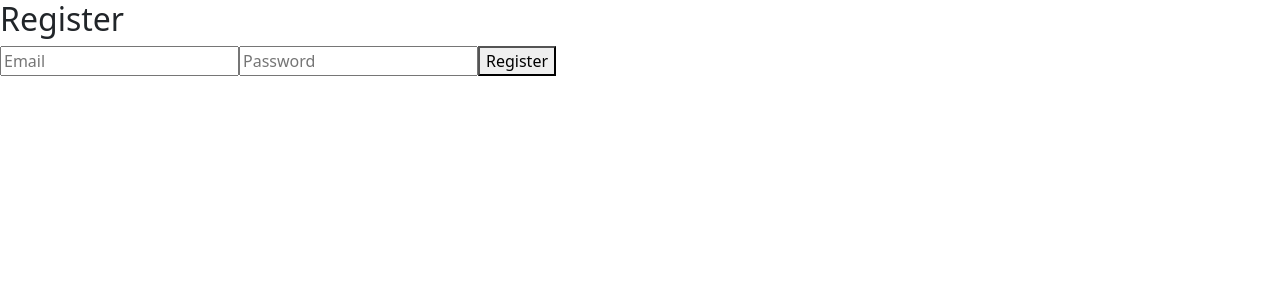
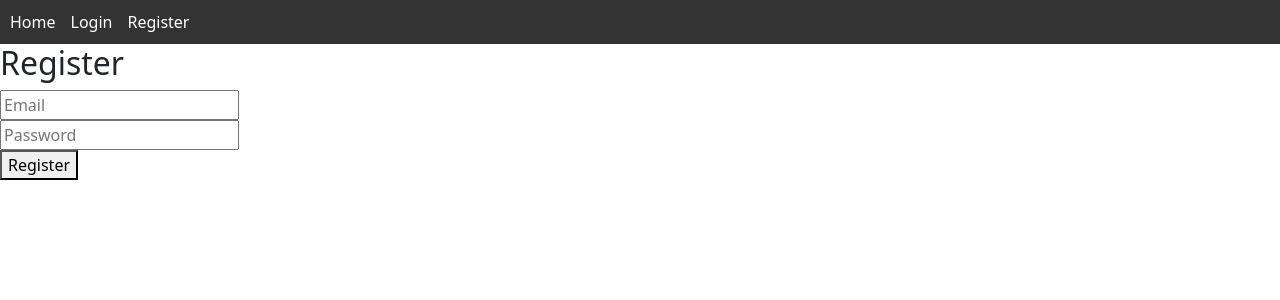
Before and after one commit to raghavv2710/healthcare-ehr-system, a React (Create React App) app in the folder client/: page /register in a window 1280 px wide. Shown: the top 300 px of the page. Built offline with nearby package versions, Linux system fonts and the light colour scheme; no server answers.

Commit message:
UI created

```diff
--- a/client/src/App.js
+++ b/client/src/App.js
@@ -1,10 +1,10 @@
-//client/src/App.js
 import React from "react";
-import { BrowserRouter as Router, Routes, Route } from "react-router-dom";
+import { BrowserRouter as Router, Routes, Route, Navigate } from "react-router-dom";
+import Navbar from "./components/Navbar";
+import Home from "./pages/Home";
 import Register from "./pages/Register";
 import Login from "./pages/Login";
 import Dashboard from "./pages/Dashboard";
-import { Navigate } from "react-router-dom";
 import BookAppointment from "./pages/BookAppointment";
 import Appointments from "./pages/Appointments";
 import AddDoctor from "./pages/AddDoctor";
@@ -12,6 +12,7 @@ import AddDoctor from "./pages/AddDoctor";
 function App() {
   return (
     <Router>
+      <Navbar />
       <Routes>
         <Route path="/" element={<Navigate to="/login" />} />
         <Route path="/register" element={<Register />} />
@@ -20,6 +21,7 @@ function App() {
         <Route path="/book" element={<BookAppointment />} />
         <Route path="/appointments" element={<Appointments />} />
         <Route path="/add-doctor" element={<AddDoctor />} />
+        <Route path="/" element={<Home />} />
       </Routes>
     </Router>
   );
--- /dev/null
+++ b/client/src/components/Navbar.js
@@ -0,0 +1,89 @@
+import React, { useEffect, useState } from "react";
+import { Link, useNavigate } from "react-router-dom";
+
+const Navbar = () => {
+  const [user, setUser] = useState(null);
+  const navigate = useNavigate();
+
+  const isLoggedIn = !!user;
+  const isAdmin = user?.role === "admin";
+
+  useEffect(() => {
+    const fetchUser = async () => {
+      const token = localStorage.getItem("token");
+      if (!token) return;
+
+      try {
+        const res = await fetch("http://localhost:5000/api/auth/me", {
+          headers: {
+            Authorization: `Bearer ${token}`,
+          },
+        });
+
+        if (!res.ok) throw new Error("Unauthorized");
+
+        const data = await res.json();
+        setUser(data);
+      } catch (err) {
+        console.error("Error fetching user:", err);
+        localStorage.removeItem("token");
+        setUser(null);
+        navigate("/login");
+      }
+    };
+
+    fetchUser();
+  }, [navigate]);
+
+  const handleLogout = () => {
+    localStorage.removeItem("token");
+    setUser(null);
+    navigate("/login");
+  };
+
+  return (
+    <nav style={styles.nav}>
+      <Link to="/" style={styles.link}>Home</Link>
+
+      {isLoggedIn ? (
+        <>
+          <Link to="/dashboard" style={styles.link}>Dashboard</Link>
+          <Link to="/book" style={styles.link}>Book Appointment</Link>
+          <Link to="/appointments" style={styles.link}>Appointments</Link>
+          {isAdmin && <Link to="/add-doctor" style={styles.link}>Add Doctor</Link>}
+          <button onClick={handleLogout} style={styles.button}>Logout</button>
+        </>
+      ) : (
+        <>
+          <Link to="/login" style={styles.link}>Login</Link>
+          <Link to="/register" style={styles.link}>Register</Link>
+        </>
+      )}
+    </nav>
+  );
+};
+
+const styles = {
+  nav: {
+    padding: "10px",
+    backgroundColor: "#333",
+    color: "#fff",
+    display: "flex",
+    gap: "15px",
+    alignItems: "center",
+  },
+  link: {
+    color: "#fff",
+    textDecoration: "none",
+  },
+  button: {
+    marginLeft: "auto",
+    padding: "5px 10px",
+    backgroundColor: "#f44336",
+    color: "#fff",
+    border: "none",
+    cursor: "pointer",
+  },
+};
+
+export default Navbar;
--- a/client/src/pages/AddDoctor.js
+++ b/client/src/pages/AddDoctor.js
@@ -1,4 +1,3 @@
-// client/src/pages/AddDoctor.js
 import React, { useState } from "react";
 
 const AddDoctor = () => {
@@ -11,7 +10,7 @@ const AddDoctor = () => {
 
     const token = localStorage.getItem("token");
     if (!token) {
-      alert("Please log in as admin first.");
+      alert("Please log in as an admin first.");
       return;
     }
 
@@ -28,42 +27,49 @@ const AddDoctor = () => {
       const data = await response.json();
 
       if (response.ok) {
-        setMessage("Doctor added successfully!");
+        setMessage("✅ Doctor added successfully!");
         setName("");
         setSpecialization("");
         console.log("Doctor added:", data.doctor);
       } else {
-        setMessage(data.message || "Failed to add doctor.");
+        console.warn("Add doctor failed:", data);
+        setMessage(`❌ ${data.message || "Failed to add doctor."}`);
       }
     } catch (error) {
-      console.error("Error:", error);
-      setMessage("An error occurred.");
+      console.error("Error sending request:", error);
+      setMessage("❌ An unexpected error occurred.");
     }
   };
 
   return (
-    <div style={{ padding: "1rem" }}>
+    <div style={{ padding: "2rem", maxWidth: "400px", margin: "0 auto" }}>
       <h2>Add New Doctor</h2>
       <form onSubmit={handleAddDoctor}>
+        <div style={{ marginBottom: "1rem" }}>
           <input
             type="text"
             placeholder="Doctor Name"
             value={name}
             onChange={(e) => setName(e.target.value)}
             required
+            style={{ width: "100%", padding: "0.5rem" }}
           />
-        <br />
+        </div>
+        <div style={{ marginBottom: "1rem" }}>
           <input
             type="text"
             placeholder="Specialization"
             value={specialization}
             onChange={(e) => setSpecialization(e.target.value)}
             required
+            style={{ width: "100%", padding: "0.5rem" }}
           />
-        <br />
-        <button type="submit">Add Doctor</button>
+        </div>
+        <button type="submit" style={{ padding: "0.5rem 1rem" }}>
+          Add Doctor
+        </button>
       </form>
-      {message && <p>{message}</p>}
+      {message && <p style={{ marginTop: "1rem" }}>{message}</p>}
     </div>
   );
 };
--- a/client/src/pages/Dashboard.js
+++ b/client/src/pages/Dashboard.js
@@ -1,14 +1,15 @@
-// client/src/pages/Dashboard.js
 import React, { useEffect, useState } from "react";
+import { useNavigate } from "react-router-dom";
 
 const Dashboard = () => {
   const [userData, setUserData] = useState(null);
+  const navigate = useNavigate();
 
   useEffect(() => {
     const token = localStorage.getItem("token");
 
     if (!token) {
-      alert("Please log in first.");
+      navigate("/login");
       return;
     }
 
@@ -21,16 +22,15 @@ const Dashboard = () => {
       .then((data) => {
         if (data.uid) {
           setUserData(data);
-          console.log("Backend user info:", data);
         } else {
-          alert("Failed to fetch user data.");
+          navigate("/login");
         }
       })
       .catch((err) => {
         console.error("Error fetching user data:", err);
-        alert("An error occurred while fetching user info.");
+        navigate("/login");
       });
-  }, []);
+  }, [navigate]);
 
   return (
     <div>
@@ -39,6 +39,7 @@ const Dashboard = () => {
         <div>
           <p><strong>Email:</strong> {userData.email}</p>
           <p><strong>UID:</strong> {userData.uid}</p>
+          <p><strong>Role:</strong> {userData.role}</p>
         </div>
       ) : (
         <p>Loading user data...</p>
--- /dev/null
+++ b/client/src/pages/Home.js
@@ -0,0 +1,28 @@
+import React from "react";
+import { Link } from "react-router-dom";
+
+const Home = () => {
+  return (
+    <div style={{ padding: "2rem", textAlign: "center" }}>
+      <h1>Welcome to the Healthcare App</h1>
+      <p>Book appointments and manage records easily.</p>
+      <div style={{ marginTop: "2rem" }}>
+        <Link to="/login" style={styles.link}>Login</Link>
+        <Link to="/register" style={styles.link}>Register</Link>
+      </div>
+    </div>
+  );
+};
+
+const styles = {
+  link: {
+    margin: "0 10px",
+    padding: "10px 20px",
+    backgroundColor: "#1976d2",
+    color: "white",
+    textDecoration: "none",
+    borderRadius: "5px",
+  },
+};
+
+export default Home;
--- a/client/src/pages/Login.js
+++ b/client/src/pages/Login.js
@@ -1,27 +1,48 @@
-// client/src/pages/Login.js
 import React, { useState } from "react";
-import { signInWithEmailAndPassword } from "firebase/auth";
-import { auth } from "../firebase"; // adjust if your firebase file is elsewhere
+import { getAuth, signInWithEmailAndPassword } from "firebase/auth";
 import { useNavigate } from "react-router-dom";
 
 const Login = () => {
   const [email, setEmail] = useState("");
   const [password, setPassword] = useState("");
+  const [loading, setLoading] = useState(false);
   const navigate = useNavigate();
+  const auth = getAuth(); // ✅ Initialize Firebase Auth
 
   const handleLogin = async (e) => {
     e.preventDefault();
+    setLoading(true);
+
     try {
-      const userCredential = await signInWithEmailAndPassword(auth, email, password);
-      const token = await userCredential.user.getIdToken();
+      const res = await signInWithEmailAndPassword(auth, email, password);
+      const token = await res.user.getIdToken();
 
-      // Store token for backend requests
+      if (!token) throw new Error("Token not generated.");
+
       localStorage.setItem("token", token);
-      alert("✅ Logged in!");
-      navigate("/dashboard");
-    } catch (error) {
-      console.error("Login Error:", error.message);
-      alert("❌ Login failed. Please check your credentials.");
+
+      // 🔐 Get user role
+      const userRes = await fetch("http://localhost:5000/api/auth/me", {
+        headers: { Authorization: `Bearer ${token}` },
+      });
+
+      const userData = await userRes.json();
+
+      if (userRes.status !== 200 || !userData.uid) {
+        throw new Error("Failed to fetch user info.");
+      }
+
+      // 🎯 Redirect based on role
+      if (userData.role === "admin") {
+        navigate("/add-doctor");
+      } else {
+        navigate("/dashboard");
+      }
+    } catch (err) {
+      console.error("Login failed:", err.code, err.message);
+      alert("Login failed. Please check your credentials.");
+    } finally {
+      setLoading(false);
     }
   };
 
@@ -45,7 +66,9 @@ const Login = () => {
           onChange={(e) => setPassword(e.target.value)}
         />
         <br />
-        <button type="submit">Login</button>
+        <button type="submit" disabled={loading}>
+          {loading ? "Logging in..." : "Login"}
+        </button>
       </form>
     </div>
   );
--- a/client/src/pages/Register.js
+++ b/client/src/pages/Register.js
@@ -1,31 +1,50 @@
-//client/src/pages/Register.js
+// client/src/pages/Register.js
 import React, { useState } from "react";
-import { auth } from "../firebase";
-import { createUserWithEmailAndPassword } from "firebase/auth";
+import { getAuth, createUserWithEmailAndPassword } from "firebase/auth";
+import { auth } from "../firebase"; // make sure this is correct!
+import { useNavigate } from "react-router-dom";
 
 const Register = () => {
   const [email, setEmail] = useState("");
   const [password, setPassword] = useState("");
+  const navigate = useNavigate();
 
   const handleRegister = async (e) => {
     e.preventDefault();
+
     try {
-      const userCredential = await createUserWithEmailAndPassword(auth, email, password);
-      const token = await userCredential.user.getIdToken();
-      console.log("Token:", token); // Later, send this to backend
-      alert("Registered successfully!");
-    } catch (error) {
-      console.error(error.message);
+      await createUserWithEmailAndPassword(auth, email, password);
+      alert("✅ Registered successfully!");
+      navigate("/login");
+    } catch (err) {
+      console.error("Registration error:", err.code, err.message);
+      alert("❌ Registration failed. Try a different email or password.");
     }
   };
 
   return (
-    <form onSubmit={handleRegister}>
+    <div>
       <h2>Register</h2>
-      <input type="email" value={email} onChange={(e) => setEmail(e.target.value)} placeholder="Email" />
-      <input type="password" value={password} onChange={(e) => setPassword(e.target.value)} placeholder="Password" />
-      <button type="submit">Register</button>
-    </form>
+      <form onSubmit={handleRegister}>
+        <input
+          type="email"
+          placeholder="Email"
+          required
+          value={email}
+          onChange={(e) => setEmail(e.target.value)}
+        />
+        <br />
+        <input
+          type="password"
+          placeholder="Password"
+          required
+          value={password}
+          onChange={(e) => setPassword(e.target.value)}
+        />
+        <br />
+        <button type="submit">Register</button>
+      </form>
+    </div>
   );
 };
 
```
Lines whose indentation alone changed are shown as unchanged.
